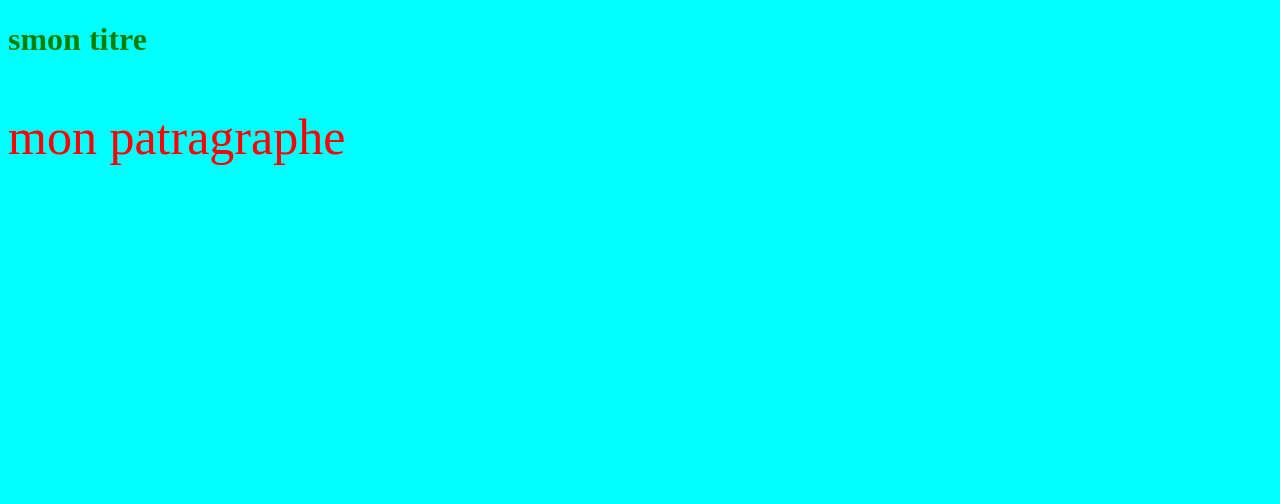
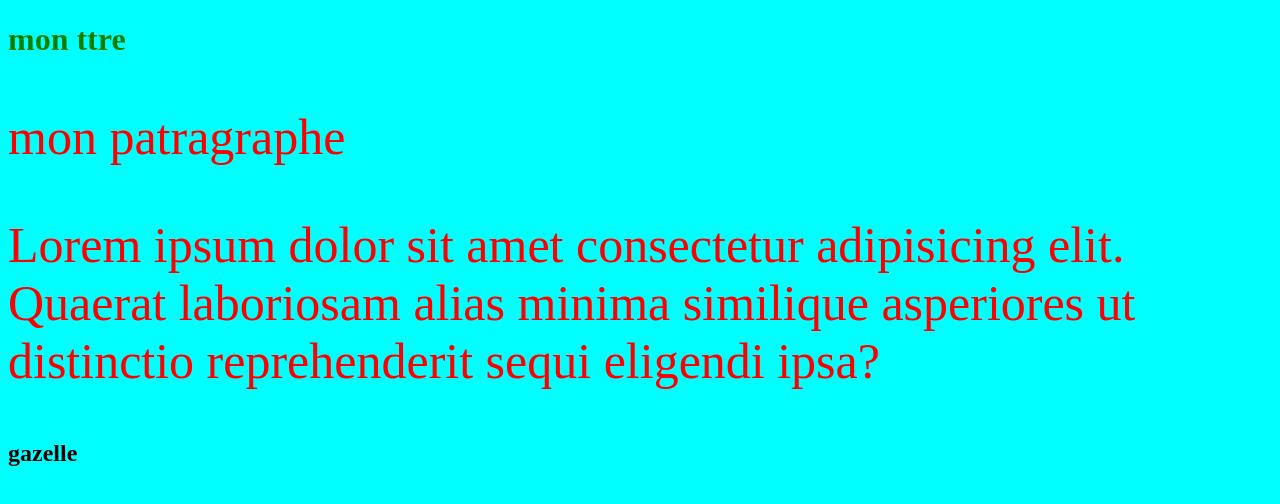
Before and after one commit to GhizlaneAyadii/site-git, a plain HTML site: page index.html in a window 1280 px wide. Drawn offline with Linux system fonts and the light colour scheme.

Commit message:
ajout d'un paragraphe

```diff
--- a/index.html
+++ b/index.html
@@ -9,8 +9,11 @@
 </head>
 
 <body>
-    <h1>smon titre </h1>
+    <h1>mon ttre </h1>
     <p>mon patragraphe</p>
+    <p>Lorem ipsum dolor sit amet consectetur adipisicing elit. Quaerat laboriosam alias minima similique asperiores ut
+        distinctio reprehenderit sequi eligendi ipsa?</p>
+    <h2>gazelle</h2>
 </body>
 
 </html>
```
